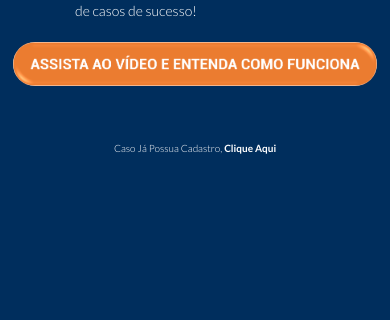
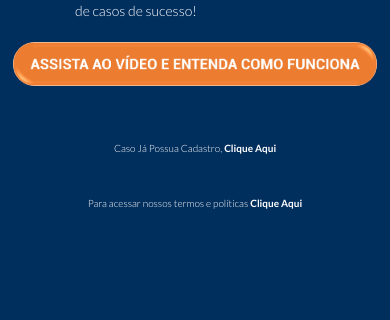
Before and after one commit to israeladolfo79/EmagrecimentoDefinitivoApp, a Django app: page / in a window 390 px wide. Shown: the part 598-918 px from the top of the page. Run offline with Django 3.2, Linux system fonts and the light colour scheme; tables that the repository leaves empty hold one stand-in row (values such as "Sample post"); some libraries are stand-ins or nearby versions.

Commit message:
some changes

```diff
--- a/core/templates/core/dashboard.html
+++ b/core/templates/core/dashboard.html
@@ -141,8 +141,31 @@
   #redireciona_login a{
     font-size: 17px!important;
   }
+
+  #wrap-termos{
+    position: absolute;
+    bottom: 0;
+    width: 100%;
+    height: 20px;
+
+  }
+  #wrap-termos p{
+    font-size: 17px;
+  }
+  #wrap-termos p a{
+    font-size: 17px;
+  }
   @media screen and (max-width: 520px){
-
+    #wrap-termos{
+      height:100px;
+      position: relative;
+    }
+    #wrap-termos p{
+      font-size: 10px!important;
+    }
+    #wrap-termos p a{
+    font-size: 10px!important
+  }
     #container-wrap{
       margin-top: 0px;
     }
@@ -384,6 +407,9 @@
   <div class="my-4 d-flex justify-content-center ">
     <p class="text-white" id="redireciona_login">Caso Já Possua Cadastro, <a href="{% url 'login' %}" style="font-weight:bold">Clique Aqui</a></p>
   </div>
+  <div class="my-4" id="wrap-termos">
+    <p class="text-white text-center">Para acessar nossos termos e políticas <a href="{% url 'termos_e_condicoes' %}" style="font-weight:bold">Clique Aqui</a></p>
+  </div>
 </div><!-- /.container-fluid -->
 
  <!-- The Modal -->
--- a/core/templates/parciais/_navbar.html
+++ b/core/templates/parciais/_navbar.html
@@ -8,6 +8,7 @@
       <div class="line 2"></div>
       <div class="line 3"></div>
     </div>
+    {% if not is_termos %}
     <ul class="nav-list ul-special" >
       <li><a href="/">Início</a></li>
       <li class="li-plano-alimentar"><a href="{% url 'baixar_avaliacao' %}">Plano Alimentar</a></li>
@@ -19,6 +20,7 @@
       <li><a href="{% url 'logout' %}">Sair</a>
       </li>
     </ul>
+    {% endif %}
   </nav>
   <script src="{% static 'core/javascript/mobile.js' %}">
 
--- a/core/urls.py
+++ b/core/urls.py
@@ -41,7 +41,7 @@ urlpatterns = [
     path('minha_avaliacao_nutricional', login_required(views.RelatorioEvolucao.as_view(), login_url='/login'), name="relatorio_evolucao"),
     path('checkout', login_required(views.Checkout.as_view(), login_url='/login'), name="checkout"),
     path('calculadora_de_peso_ideal', login_required(views.Calculadora.as_view(), login_url='/login'), name="calculadora"),
-    path('termos_e_condicoes', login_required(views.TermosCondicoes.as_view(), login_url='/login'), name="termos_e_condicoes"),
+    path('termos_e_condicoes', views.TermosCondicoes.as_view(), name="termos_e_condicoes"),
     path('recuperar_senha', views.RecuperarSenha.as_view(), name="recuperar_senha"),
     path('evolucao_final', views.EvolucaoFinal.as_view(), name="evolucao_final"),
     path('excluir/usuario', views.ExcluirUsuario.as_view(), name="excluir_usuario"),
--- a/core/views.py
+++ b/core/views.py
@@ -1897,7 +1897,8 @@ class TermosCondicoes(TemplateView):
         if len(modelo) != 0:
             modelo = modelo[0]
         context = {
-            "termo": modelo
+            "termo": modelo,
+            "is_termos": True
         }
         return render(self.request, self.template_name, context)
 
```
